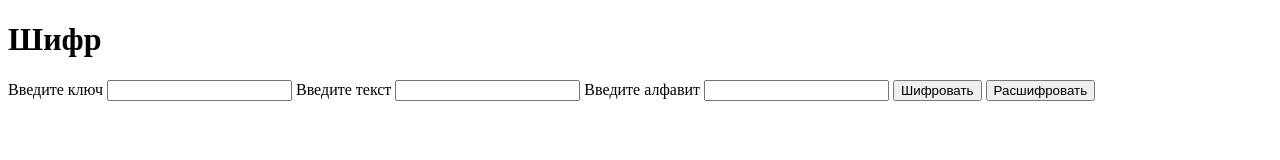
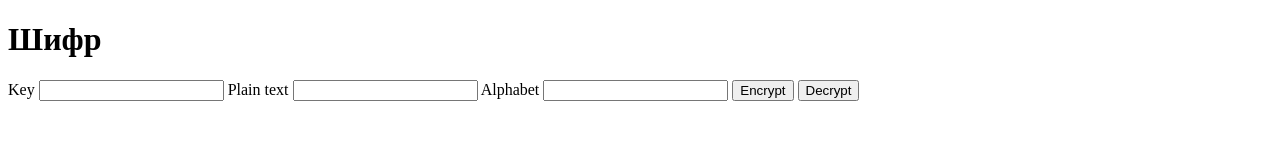
Before and after one commit to levchCode/vcipher, a plain HTML site: page index.html in a window 1280 px wide. Drawn offline with Linux system fonts and the light colour scheme.

Commit message:
Some minor changes

```diff
--- a/index.html
+++ b/index.html
@@ -1,16 +1,16 @@
 <!DOCTYPE html>
 <html>
 <head>
-	<title>Шифр</title>
+	<title>Vigenère cipher</title>
 </head>
 <body>
 
 <h1>Шифр</h1>
-Введите ключ <input type="text" id="key">
-Введите текст <input type="text" id="text">
-Введите алфавит <input type="text" id="alph">
-<button onclick="cipher()">Шифровать</button>
-<button onclick="decipher()">Расшифровать</button>
+Key <input type="text" id="key">
+Plain text <input type="text" id="text">
+Alphabet <input type="text" id="alph">
+<button onclick="cipher()">Encrypt</button>
+<button onclick="decipher()">Decrypt</button>
 <p id="r"></p>
 
 
```
